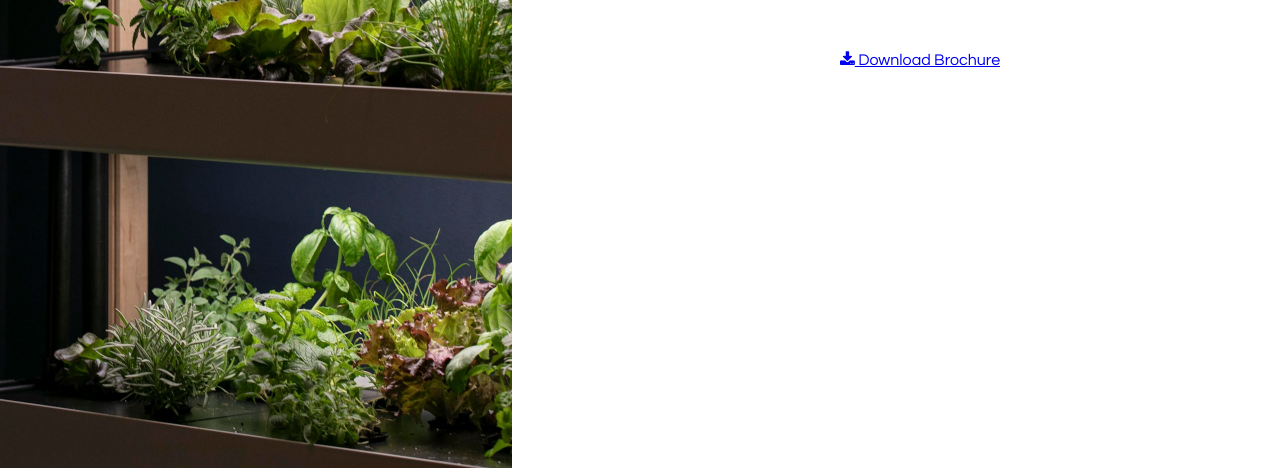
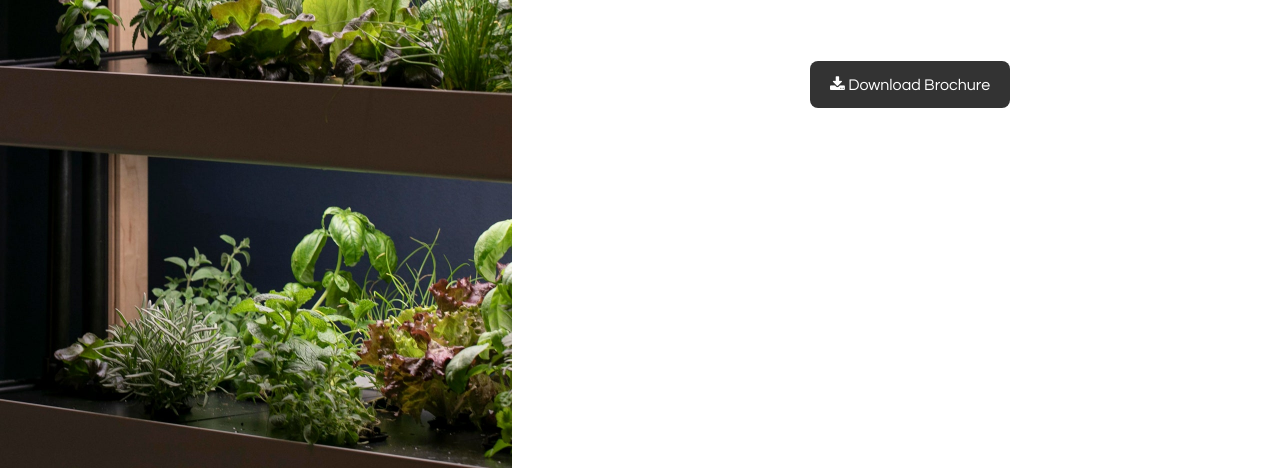
Before and after one commit to noturlee/AutoGrow-Website, a plain HTML site: page index.html in a window 1280 px wide. Shown: the part 332-800 px from the top of the page. Drawn offline with Linux system fonts and the light colour scheme.

Commit message:
styles.css

```diff
--- a/styles.css
+++ b/styles.css
@@ -48,30 +48,34 @@
         margin-bottom: 54px;
       }
 
-/* Add this CSS for button fill effect */
+/* Button style */
 .download-btn {
+    display: inline-block;
+    background-color: #333;
+    color: #fff;
+    padding: 15px 20px; /* Adjust padding for larger button */
+    border-radius: 8px; /* Adjust border-radius for a rounder button */
+    text-decoration: none;
+    margin-top: 10px;
+    margin-right: 20px; /* Adjust the right margin to separate buttons */
     position: relative;
     overflow: hidden;
+    z-index: 1; /* Ensure the text stays above the pseudo-element */
 }
 
-.download-btn::before,
-.download-btn::after {
-  content: "";
+.download-btn::before {
+    content: '';
     position: absolute;
     top: 0;
     left: 0;
     width: 0;
     height: 100%;
-  background-color: #00AFEF; /* Change to the desired fill color */
+    background-color: #555; /* Adjust the background color */
     transition: width 0.3s ease-in-out;
+    z-index: -1; /* Move the pseudo-element below the button content */
 }
 
-.download-btn::before {
-  left: 100%;
-}
-
-.download-btn:hover::before,
-.download-btn:hover::after {
+.download-btn:hover::before {
     width: 100%;
 }
 
```
Lines whose indentation alone changed are shown as unchanged.
